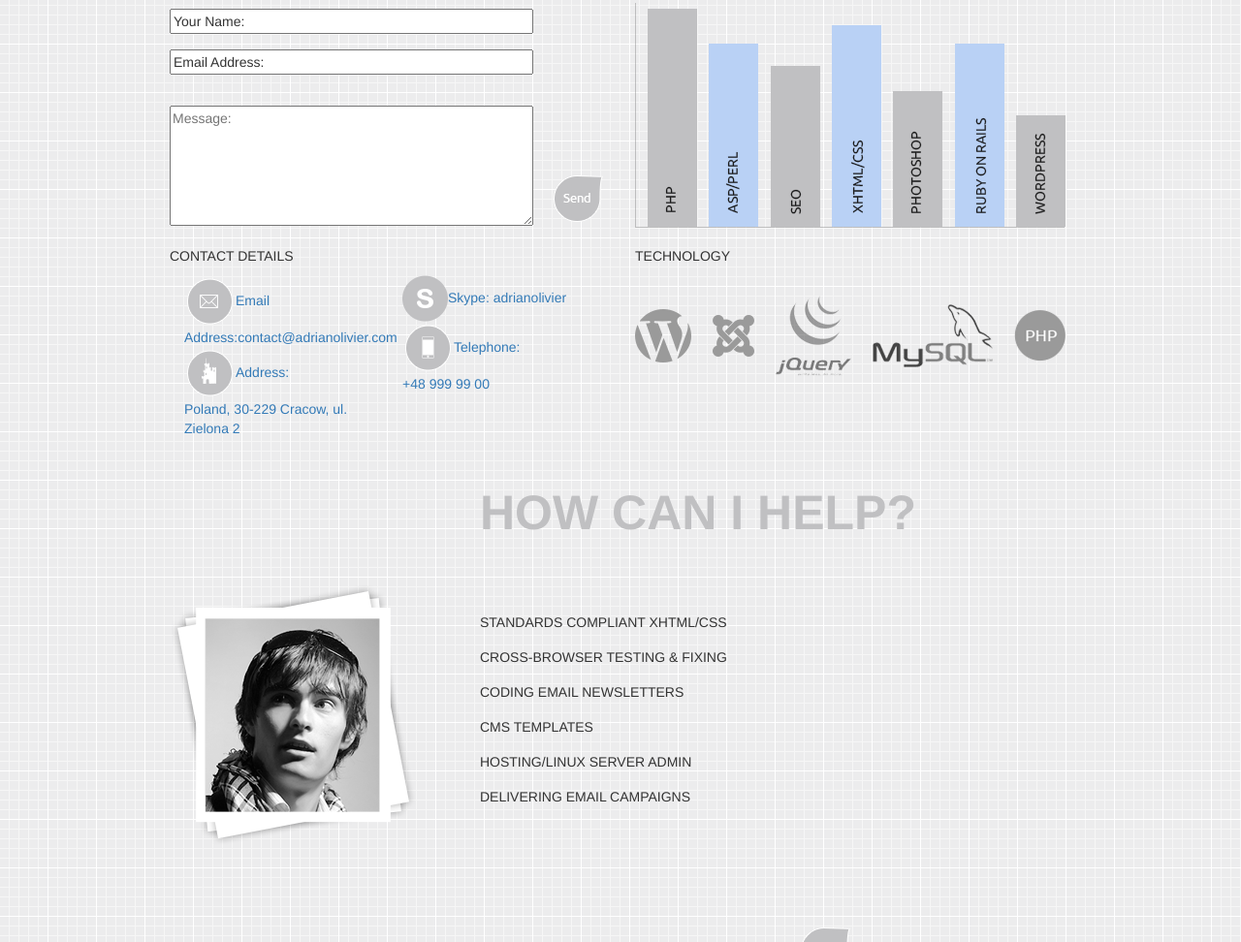
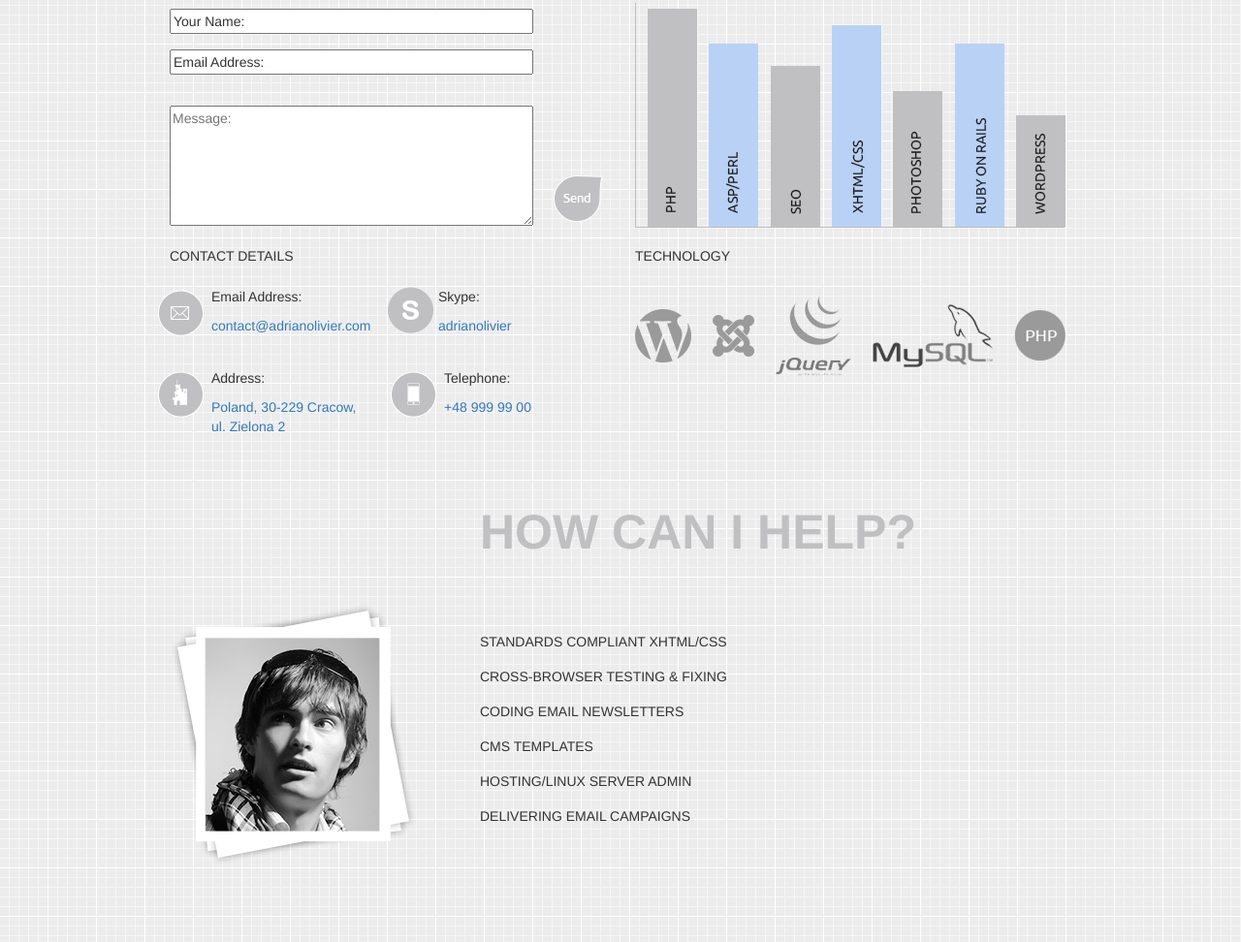
Before and after one commit to DaryaGarkusha/Metro-Inspired-landing-, a website: page index.html in a window 1280 px wide. Shown: the part 1254-2226 px from the top of the page at 97% size. Drawn offline with nearby package versions, Linux system fonts and the light colour scheme.

Commit message:
contacts edited

```diff
--- a/index.html
+++ b/index.html
@@ -14,14 +14,11 @@
     <!-- Latest compiled and minified JavaScript -->
     <script type="text/javascript" src="https://code.jquery.com/jquery-1.11.0.min.js"></script>
     <script type="text/javascript" src="https://code.jquery.com/jquery-migrate-1.2.1.min.js"></script>
-
     <script src="https://maxcdn.bootstrapcdn.com/bootstrap/3.3.7/js/bootstrap.min.js" integrity="sha384-Tc5IQib027qvyjSMfHjOMaLkfuWVxZxUPnCJA7l2mCWNIpG9mGCD8wGNIcPD7Txa" crossorigin="anonymous"></script>
-<!-- <script
+    <!-- <script
   src="https://code.jquery.com/jquery-1.11.3.min.js"
   integrity="sha256-7LkWEzqTdpEfELxcZZlS6wAx5Ff13zZ83lYO2/ujj7g="
   crossorigin="anonymous"></script> -->
-
-
     <script type="text/javascript" src="slick/slick.min.js"></script>
 </head>
 
@@ -47,20 +44,6 @@
                 </ul>
             </div>
             <div class="col-sm-6">
-                <!-- <ul class="navigation">
-                    <li>
-                        <a href="#"><img src="img/menu/Home.png" alt=""></a>
-                    </li>
-                    <li>
-                        <a href="#"><img src="img/menu/work.png" alt=""></a>
-                    </li>
-                    <li>
-                        <a href="#"><img src="img/menu/get-in-touch.png" alt=""></a>
-                    </li>
-                    <li>
-                        <a href="#"><img src="img/menu/skills.png" alt=""></a>
-                    </li>
-                </ul> -->
                 <ul class="nav">
                     <li><a href="#">Home</a></li>
                     <li><a href="#">Work</a></li>
@@ -102,18 +85,48 @@
         </div>
         <div class="row">
             <div class="col-sm-6">
+                <!-- TODO ........................................................................................................-->
                 <p>CONTACT DETAILS</p>
-                <div class="col-sm-6">
-                    <a href="mailto:contact@adrianolivier.com"><img src="img/content/contacts/email.png" alt=""><span>Email Address:</span>contact@adrianolivier.com</a>
-                    <a href="https://www.google.com.ua/maps/place/Zielona+2,+Krak%C3%B3w,+%D0%9F%D0%BE%D0%BB%D1%8C%D1%88%D0%B0/@50.0194194,19.9492985,17z/data=!3m1!4b1!4m5!3m4!1s0x47165cb2f8bf5ee5:0x5c4c0d294d1e1e4!8m2!3d50.0194194!4d19.9514872?hl=ru"><img src="img/content/contacts/address.png" alt="">Address:
-                        <br> Poland, 30-229 Cracow, ul. Zielona 2</a>
+                <div class="row">
+                    <div class="qwerty">
+                        <div class="left_contact">
+                            <a href="mailto:contact@adrianolivier.com"><img src="img/content/contacts/email.png" alt=""></a>
+                        </div>
+                        <div class="right_contact">
+                            <p>Email Address:</p>
+                            <p><a href="mailto:contact@adrianolivier.com">contact@adrianolivier.com</a></p>
+                        </div>
+                    </div>
+                    <div class="qwerty">
+                        <div class="left_contact">
+                            <a href="#"><img src="img/content/contacts/skype.png" alt=""></a>
+                        </div>
+                        <div class="right_contact">
+                            <p>Skype:</p>
+                            <p><a href="">adrianolivier</a></p>
+                        </div>
+                    </div>
                 </div>
-                <div class="col-sm-6">
-                    <a href="#"><img src="img/content/contacts/skype.png" alt="">Skype: adrianolivier
-                        <br>
-                    </a>
-                    <a href="tel:+48 999 99 00"><img src="img/content/contacts/tel.png" alt="">Telephone:
-                        <br>+48 999 99 00</a>
+                <!-- row2 ..........................................................................................................-->
+                <div class="row">
+                    <div class="qwerty">
+                        <div class="left_contact">
+                            <a href="https://www.google.com.ua/maps/place/Zielona+2,+Krak%C3%B3w,+%D0%9F%D0%BE%D0%BB%D1%8C%D1%88%D0%B0/@50.0194194,19.9492985,17z/data=!3m1!4b1!4m5!3m4!1s0x47165cb2f8bf5ee5:0x5c4c0d294d1e1e4!8m2!3d50.0194194!4d19.9514872?hl=ru"><img src="img/content/contacts/address.png" alt=""></a>
+                        </div>
+                        <div class="right_contact">
+                            <p>Address:</p>
+                            <p><a href="https://www.google.com.ua/maps/place/Zielona+2,+Krak%C3%B3w,+%D0%9F%D0%BE%D0%BB%D1%8C%D1%88%D0%B0/@50.0194194,19.9492985,17z/data=!3m1!4b1!4m5!3m4!1s0x47165cb2f8bf5ee5:0x5c4c0d294d1e1e4!8m2!3d50.0194194!4d19.9514872?hl=ru">Poland, 30-229 Cracow,<br> ul. Zielona 2</a></p>
+                        </div>
+                    </div>
+                    <div class="qwerty">
+                        <div class="left_contact">
+                            <a href="tel:+48 999 99 00"><img src="img/content/contacts/tel.png" alt=""></a>
+                        </div>
+                        <div class="right_contact">
+                            <p>Telephone:</p>
+                            <p><a href="tel:+48 999 99 00">+48 999 99 00</a></p>
+                        </div>
+                    </div>
                 </div>
             </div>
             <div class="col-sm-6">
--- a/style.css
+++ b/style.css
@@ -149,7 +149,7 @@ p.footer_text {
 .slick-next:before {
     color: black;
 }
-
+/*end of slick */
 ul.nav {
     float: right;
     display: block;
@@ -168,12 +168,11 @@ ul.nav li {
     margin-right: 10px;
 }
 
-ul.nav li :hover {
-
+ul.nav li:hover {
     background-image: url(img/menu/blue_hover_menu.png);
     background-repeat: no-repeat;
+}
 
-}
 ul.nav li a {
     padding: 28px 5px;
     text-align: center;
@@ -181,6 +180,31 @@ ul.nav li a {
     text-transform: uppercase;
 }
 
-.getintiuch a {
-    line-height: 0.5;
+a.getintouch {
+    line-height: 95%;
 }
+
+.right_contact {
+    display: inline;
+    float: left;
+    width: auto;
+    margin-left: 5px;
+}
+
+.left_contact {
+    display: inline;
+    float: left;
+    width: auto;
+}
+
+img.left_contact {
+    display: inline;
+    float: left;
+}
+
+.qwerty {
+    display: inline;
+    width: 50%;
+    float: left;
+    margin:12px 0;
+}
```
